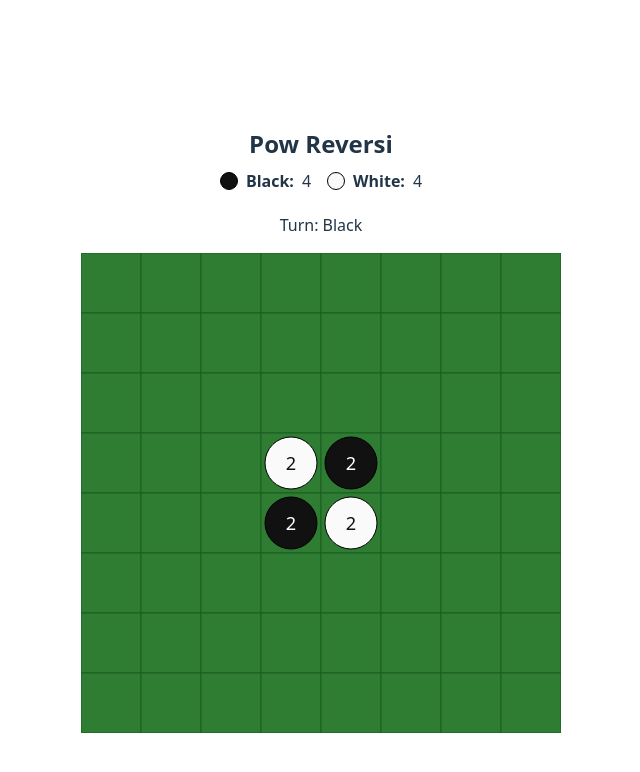
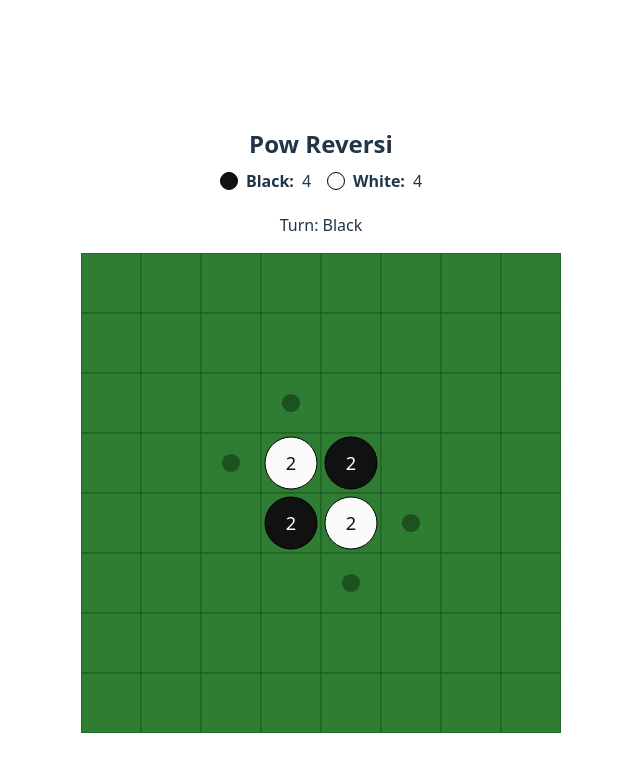
Before and after one commit to kurehajime/powpow_reversi, a React (Vite) app: page / in a window 1280 px wide. Shown: the top 772 px of the page, without its empty margins (319-959 px from the left). Built offline with nearby package versions, Linux system fonts and the light colour scheme.

Commit message:
アシスト表示

```diff
--- a/src/components/CellElement.tsx
+++ b/src/components/CellElement.tsx
@@ -5,9 +5,11 @@ type Props = {
   x: number
   y: number
   cellSize: number
+  hint?: boolean
+  hintColor?: 'black' | 'white'
 }
 
-export default function CellElement({ cell, x, y, cellSize }: Props) {
+export default function CellElement({ cell, x, y, cellSize, hint, hintColor }: Props) {
   const padding = Math.max(2, Math.floor(cellSize * 0.08))
   const cx = x + cellSize / 2
   const cy = y + cellSize / 2
@@ -18,6 +20,16 @@ export default function CellElement({ cell, x, y, cellSize }: Props) {
   return (
     <g>
       <rect x={x} y={y} width={cellSize} height={cellSize} fill="#2e7d32" stroke="#1b5e20" />
+      {/* hint dot for legal move on empty cell */}
+      {!isDisc && hint && (
+        <circle
+          cx={cx}
+          cy={cy}
+          r={Math.max(3, r * 0.35)}
+          fill={hintColor === 'white' ? '#ffffff' : '#000000'}
+          opacity={0.35}
+        />
+      )}
       {isDisc && (
         <>
           <circle cx={cx} cy={cy} r={r} fill={isBlack ? '#111' : '#fafafa'} stroke="#000" />
--- a/src/components/FieldElement.tsx
+++ b/src/components/FieldElement.tsx
@@ -5,9 +5,11 @@ type Props = {
   field: Field
   cellSize?: number
   onCellClick?: (index: number) => void
+  hints?: ReadonlySet<number>
+  hintColor?: 'black' | 'white'
 }
 
-export default function FieldElement({ field, cellSize = 60, onCellClick }: Props) {
+export default function FieldElement({ field, cellSize = 60, onCellClick, hints, hintColor }: Props) {
   const size = field.Size()
   const dim = size * cellSize
   const handleClick = (e: React.MouseEvent<SVGSVGElement>) => {
@@ -32,7 +34,7 @@ export default function FieldElement({ field, cellSize = 60, onCellClick }: Prop
         const x = (index % size) * cellSize
         const y = Math.floor(index / size) * cellSize
         return (
-          <CellElement key={index} cell={cell} x={x} y={y} cellSize={cellSize} />
+          <CellElement key={index} cell={cell} x={x} y={y} cellSize={cellSize} hint={hints?.has(index)} hintColor={hintColor} />
         )
       })}
     </svg>
--- a/src/components/GameElement.tsx
+++ b/src/components/GameElement.tsx
@@ -1,4 +1,4 @@
-import { useEffect, useState } from 'react'
+import { useEffect, useMemo, useState } from 'react'
 import { Field } from '../model/Field'
 import FieldElement from './FieldElement'
 import ScoreElement from './ScoreElement'
@@ -8,6 +8,15 @@ export default function GameElement() {
   const [field, setField] = useState<Field>(() => Field.Initial(8))
   const [status, setStatus] = useState<string>('')
   const turnLabel = field.Turn === 1 ? 'Black' : 'White'
+  const hintColor: 'black' | 'white' = field.Turn === 1 ? 'black' : 'white'
+  const hints = useMemo(() => {
+    const set = new Set<number>()
+    const cells = field.Cells
+    for (let i = 0; i < cells.length; i++) {
+      if (field.CanPlace(i)) set.add(i)
+    }
+    return set as ReadonlySet<number>
+  }, [field])
 
   // auto-pass when no legal moves for current player but opponent has moves
   useEffect(() => {
@@ -30,6 +39,8 @@ export default function GameElement() {
       <div style={{ marginBottom: 4 }}>Turn: {turnLabel} {status && ` / ${status}`}</div>
       <FieldElement
         field={field}
+        hints={hints}
+        hintColor={hintColor}
         onCellClick={(index) => {
           const next = field.Place(index)
           if (next !== field) {
```
